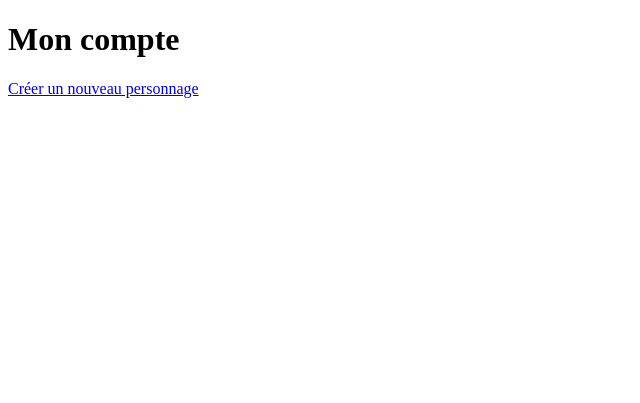
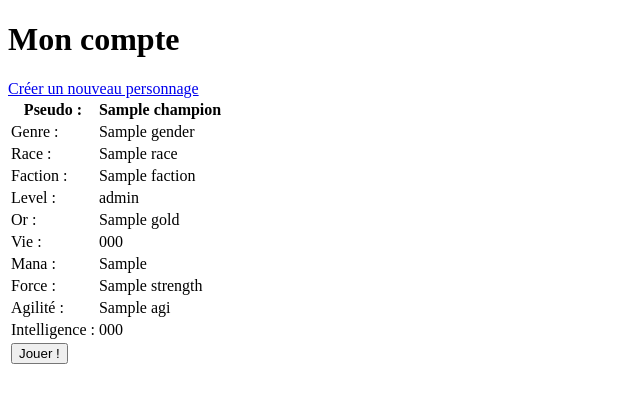
Before and after one commit to WarrenVermelle/RPG_SYMFONY, a Symfony app: template templates/account/index.html.twig in a window 1280 px wide. Shown: the top 403 px of the page, without its empty margins (0-640 px from the left). Run offline with Twig, Linux system fonts and the light colour scheme; the template is opened without the code that fills it: most values are stand-ins (such as "Sample title", 1, 10 or a date in 2020); some libraries are stand-ins or nearby versions.

Commit message:
Affichage liste perso sur la page account

```diff
--- a/src/Controller/AccountController.php
+++ b/src/Controller/AccountController.php
@@ -3,6 +3,7 @@
 namespace App\Controller;
 
 use App\Entity\Champion;
+use App\Entity\User;
 use App\Form\CreatePersoType;
 use App\Service\CreatePersoService;
 use Symfony\Bundle\FrameworkBundle\Controller\AbstractController;
@@ -15,7 +16,10 @@ class AccountController extends AbstractController
     #[Route('/account', name: 'account_index')]
     public function accountIndex(): Response
     {
-        return $this->render("account/index.html.twig", []);
+        return $this->render("account/index.html.twig",
+            [
+                "champions" => $this->getUser()->getChampions()->getValues()
+            ]);
     }
 
     #[Route('/creation/character', name: 'account_create_perso')]
--- a/templates/account/index.html.twig
+++ b/templates/account/index.html.twig
@@ -7,5 +7,64 @@
 
     <a href="{{ path("account_create_perso") }}">Créer un nouveau personnage</a>
 
+    {% for champion in champions %}
+    <table>
+        <thead>
+            <tr>
+                <th>Pseudo : </th>
+                <th>{{ champion.name }}</th>
+            </tr>
+        </thead>
+        <tbody>
+            <tr>
+                <td>Genre : </td>
+                <td>{{ champion.gender }}</td>
+            </tr>
+            <tr>
+                <td>Race : </td>
+                <td>{{ champion.race }}</td>
+            </tr>
+            <tr>
+                <td>Faction : </td>
+                <td>{{ champion.faction }}</td>
+            </tr>
+            <tr>
+                <td>Level : </td>
+                <td>{{ champion.level }}</td>
+            </tr>
+            <tr>
+                <td>Or : </td>
+                <td>{{ champion.gold }}</td>
+            </tr>
+            <tr>
+                <td>Vie : </td>
+                <td>{{ champion.hp }}</td>
+            </tr>
+            <tr>
+                <td>Mana : </td>
+                <td>{{ champion.mp }}</td>
+            </tr>
+            <tr>
+                <td>Force : </td>
+                <td>{{ champion.strength }}</td>
+            </tr>
+            <tr>
+                <td>Agilité : </td>
+                <td>{{ champion.agi }}</td>
+            </tr>
+            <tr>
+                <td>Intelligence : </td>
+                <td>{{ champion.intel }}</td>
+            </tr>
+        </tbody>
+        <tfoot>
+            <tr>
+                <td><button type="submit" class="btn">Jouer !</button></td>
+            </tr>
+        </tfoot>
+    </table>
+
+    {% endfor %}
+
 
 {% endblock %}
```
